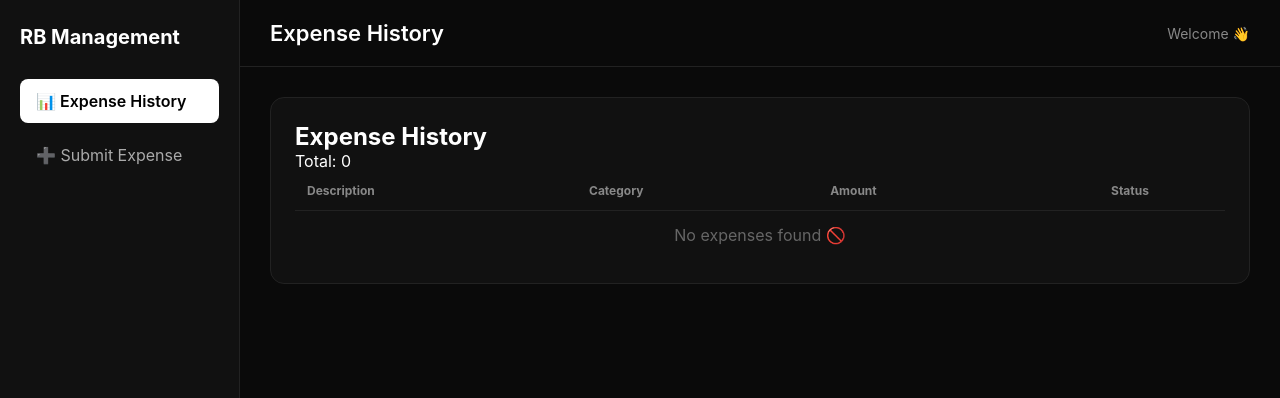
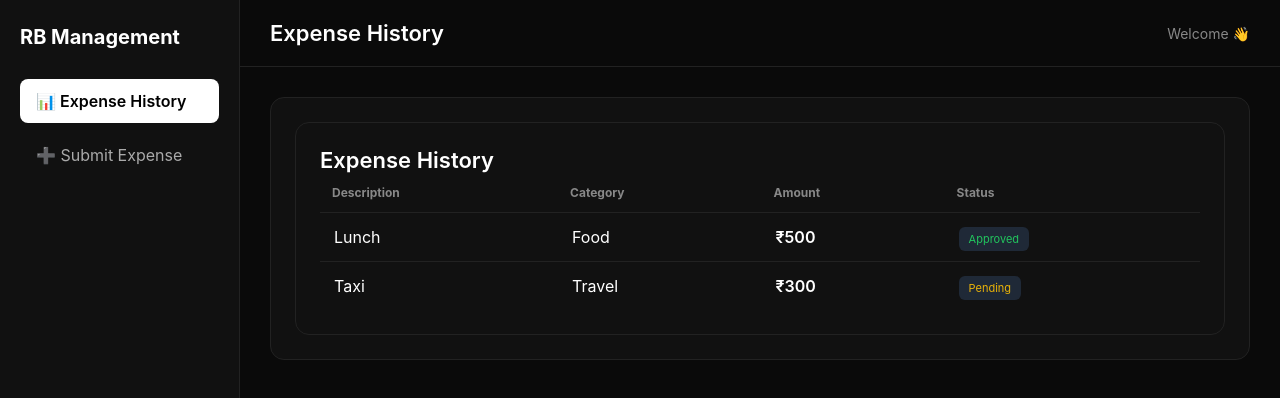
Before and after one commit to Onkar-Unde/Reimbursement-management, a React (Vite) app in the folder reimbursement-app/: page / in a window 1280 px wide. Shown: the top 398 px of the page. Built offline with nearby package versions, Linux system fonts and the light colour scheme.

Commit message:
Save work before merging

```diff
--- a/postcss.config.js
+++ /dev/null
@@ -1,6 +0,0 @@
-module.exports = {
-  plugins: {
-    tailwindcss: {},
-    autoprefixer: {},
-  },
-}
--- a/reimbursement-app/package.json
+++ b/reimbursement-app/package.json
@@ -14,7 +14,8 @@
     "axios": "^1.14.0",
     "react": "^19.2.4",
     "react-dom": "^19.2.4",
-    "react-router-dom": "^7.13.2"
+    "react-router-dom": "^7.13.2",
+    "tesseract.js": "^7.0.0"
   },
   "devDependencies": {
     "@eslint/js": "^9.39.4",
--- a/reimbursement-app/src/pages/Expense/ExpenseHistory.jsx
+++ b/reimbursement-app/src/pages/Expense/ExpenseHistory.jsx
@@ -5,44 +5,54 @@ const ExpenseHistory = () => {
   const [expenses, setExpenses] = useState([]);
 
   useEffect(() => {
-    const data = JSON.parse(localStorage.getItem("expenses")) || [];
-    setExpenses(data);
+    const stored = JSON.parse(localStorage.getItem("expenses"));
+
+    if (!stored || stored.length === 0) {
+      const demo = [
+        {
+          id: 1,
+          description: "Lunch",
+          category: "Food",
+          amountINR: 500,
+          status: "Approved",
+        },
+        {
+          id: 2,
+          description: "Taxi",
+          category: "Travel",
+          amountINR: 300,
+          status: "Pending",
+        },
+      ];
+      localStorage.setItem("expenses", JSON.stringify(demo));
+      setExpenses(demo);
+    } else {
+      setExpenses(stored);
+    }
   }, []);
 
   return (
-    <div className="history-container">
+    <div className="card">
+      <h2 className="header-title">Expense History</h2>
 
-      <div className="history-card">
-
-        {/* Header */}
-        <div className="history-header">
-          <h2 className="history-title">Expense History</h2>
-          <span className="history-count">
-            Total: {expenses.length}
-          </span>
-        </div>
-
-        {/* Table */}
       <div className="table-wrapper">
         <table className="table">
-
           <thead>
             <tr>
               <th>Description</th>
               <th>Category</th>
               <th>Amount</th>
-                <th style={{ textAlign: "center" }}>Status</th>
+              <th>Status</th>
             </tr>
           </thead>
 
           <tbody>
-              {expenses.length > 0 ? (
-                expenses.map((exp) => (
+            {expenses.map((exp) => (
               <tr key={exp.id} className="table-row">
-                    <td>{exp.description || "-"}</td>
-                    <td>{exp.category || "-"}</td>
-                    <td className="amount">₹{exp.amount}</td>
-                    <td style={{ textAlign: "center" }}>
+                <td>{exp.description}</td>
+                <td>{exp.category}</td>
+                <td className="amount">₹{exp.amountINR}</td>
+                <td>
                   <span
                     className={`badge ${
                       exp.status === "Approved"
@@ -52,23 +62,13 @@ const ExpenseHistory = () => {
                         : "badge-pending"
                     }`}
                   >
-                        {exp.status || "Pending"}
+                    {exp.status}
                   </span>
                 </td>
               </tr>
-                ))
-              ) : (
-                <tr>
-                  <td colSpan="4" className="empty">
-                    No expenses found 🚫
-                  </td>
-                </tr>
-              )}
+            ))}
           </tbody>
-
         </table>
-        </div>
-
       </div>
     </div>
   );
--- a/reimbursement-app/src/pages/Expense/SubmitExpense.jsx
+++ b/reimbursement-app/src/pages/Expense/SubmitExpense.jsx
@@ -1,7 +1,9 @@
-import { useState } from "react";
+import { useState, useEffect } from "react";
+import axios from "axios";
+import Tesseract from "tesseract.js";
 import "../../style/expense.css";
 
-const ExpenseFormPage = () => {
+const SubmitExpense = () => {
   const [form, setForm] = useState({
     firstName: "",
     lastName: "",
@@ -9,39 +11,89 @@ const ExpenseFormPage = () => {
     category: "",
     date: "",
     description: "",
+    currency: "",
   });
 
+  const [countries, setCountries] = useState([]);
+
+  // 🌍 Fetch Countries
+  useEffect(() => {
+    axios
+      .get("https://restcountries.com/v3.1/all?fields=name,currencies")
+      .then((res) => setCountries(res.data));
+  }, []);
+
+  // 🧾 Handle Input
   const handleChange = (e) => {
     setForm({ ...form, [e.target.name]: e.target.value });
   };
 
-  const handleSave = () => {
-    console.log(form);
+  // 🤖 OCR Function
+  const handleOCR = async (file) => {
+    const {
+      data: { text },
+    } = await Tesseract.recognize(file, "eng");
+
+    console.log(text);
+
+    const amountMatch = text.match(/(\d+\.\d{2})/);
+    const dateMatch = text.match(/\d{2}\/\d{2}\/\d{4}/);
+
+    setForm((prev) => ({
+      ...prev,
+      amount: amountMatch ? amountMatch[0] : "",
+      date: dateMatch ? dateMatch[0] : "",
+      description: text.slice(0, 50),
+    }));
+  };
+
+  // 💱 Currency Conversion
+  const convertCurrency = async (amount, base) => {
+    if (!base) return amount;
+
+    const res = await axios.get(
+      `https://api.exchangerate-api.com/v4/latest/${base}`
+    );
+
+    return amount * res.data.rates.INR;
+  };
+
+  // 💾 Save
+  const handleSave = async () => {
+    const convertedAmount = await convertCurrency(
+      form.amount,
+      form.currency
+    );
+
+    const newExpense = {
+      ...form,
+      id: Date.now(),
+      amountINR: convertedAmount,
+      status: "Pending",
+    };
+
+    const old = JSON.parse(localStorage.getItem("expenses")) || [];
+    localStorage.setItem("expenses", JSON.stringify([...old, newExpense]));
+
     alert("Saved!");
   };
 
   return (
-    <div className="page-bg">
+    <div className="card">
+      <h2 className="header-title">Submit Expense</h2>
 
-      {/* Header */}
-      <div className="header">
-        <h1 className="header-title">Expense Submission</h1>
-
-        <div className="header-actions">
-          <span className="link-btn">Save & Add More</span>
-
-          <button onClick={handleSave} className="save-btn">
-            Save
-          </button>
-        </div>
+      {/* OCR Upload */}
+      <div style={{ marginTop: "20px" }}>
+        <label className="label">Upload Receipt (OCR)</label>
+        <input
+          type="file"
+          onChange={(e) => handleOCR(e.target.files[0])}
+          className="input"
+        />
       </div>
 
-      {/* Form */}
-      <div className="form-container">
-        <div className="form-card">
-
       {/* Name */}
-          <div className="grid">
+      <div className="grid" style={{ marginTop: "20px" }}>
         <div>
           <label className="label">Last Name</label>
           <input name="lastName" onChange={handleChange} className="input" />
@@ -57,7 +109,12 @@ const ExpenseFormPage = () => {
       <div className="grid" style={{ marginTop: "20px" }}>
         <div>
           <label className="label">Amount</label>
-              <input name="amount" type="number" onChange={handleChange} className="input" />
+          <input
+            name="amount"
+            type="number"
+            onChange={handleChange}
+            className="input"
+          />
         </div>
 
         <div>
@@ -66,14 +123,42 @@ const ExpenseFormPage = () => {
         </div>
       </div>
 
-          {/* Date */}
+      {/* Country */}
       <div style={{ marginTop: "20px" }}>
-            <label className="label">Expense Date</label>
-            <input name="date" type="date" onChange={handleChange} className="input" />
+        <label className="label">Country (Currency)</label>
+        <select
+          className="input"
+          onChange={(e) =>
+            setForm({ ...form, currency: e.target.value })
+          }
+        >
+          <option>Select Country</option>
+          {countries.map((c, i) => {
+            const currency = c.currencies
+              ? Object.keys(c.currencies)[0]
+              : "";
+            return (
+              <option key={i} value={currency}>
+                {c.name.common} ({currency})
+              </option>
+            );
+          })}
+        </select>
       </div>
 
-          {/* Description */}
-          <div style={{ marginTop: "20px" }}>
+      {/* Date + Description */}
+      <div className="grid" style={{ marginTop: "20px" }}>
+        <div>
+          <label className="label">Expense Date</label>
+          <input
+            name="date"
+            type="date"
+            onChange={handleChange}
+            className="input"
+          />
+        </div>
+
+        <div>
           <label className="label">Description</label>
           <textarea
             name="description"
@@ -81,11 +166,16 @@ const ExpenseFormPage = () => {
             className="input textarea"
           />
         </div>
+      </div>
 
-        </div>
+      {/* Save Button */}
+      <div className="form-actions">
+        <button onClick={handleSave} className="save-btn">
+          Save
+        </button>
       </div>
     </div>
   );
 };
 
-export default ExpenseFormPage;
+export default SubmitExpense;
--- a/reimbursement-app/src/style/expense.css
+++ b/reimbursement-app/src/style/expense.css
@@ -21,6 +21,18 @@
   flex-direction: column;
 }
 
+/* 🔘 Form Actions (BOTTOM RIGHT ALIGN) */
+.form-actions {
+  margin-top: 25px;
+  display: flex;
+  justify-content: space-between;
+  align-items: center;
+}
+
+/* push button to right */
+.form-actions .save-btn {
+  margin-left: auto;
+}
 /* 🔷 Header */
 .header {
   padding: 20px 30px;
```
Also changed, not shown: package.json (deleted, +0 -7 lines), tailwind.config.js (deleted, +0 -8 lines), 2 other files (tests, documents, lock files or other folders). Lines whose indentation alone changed are shown as unchanged.
